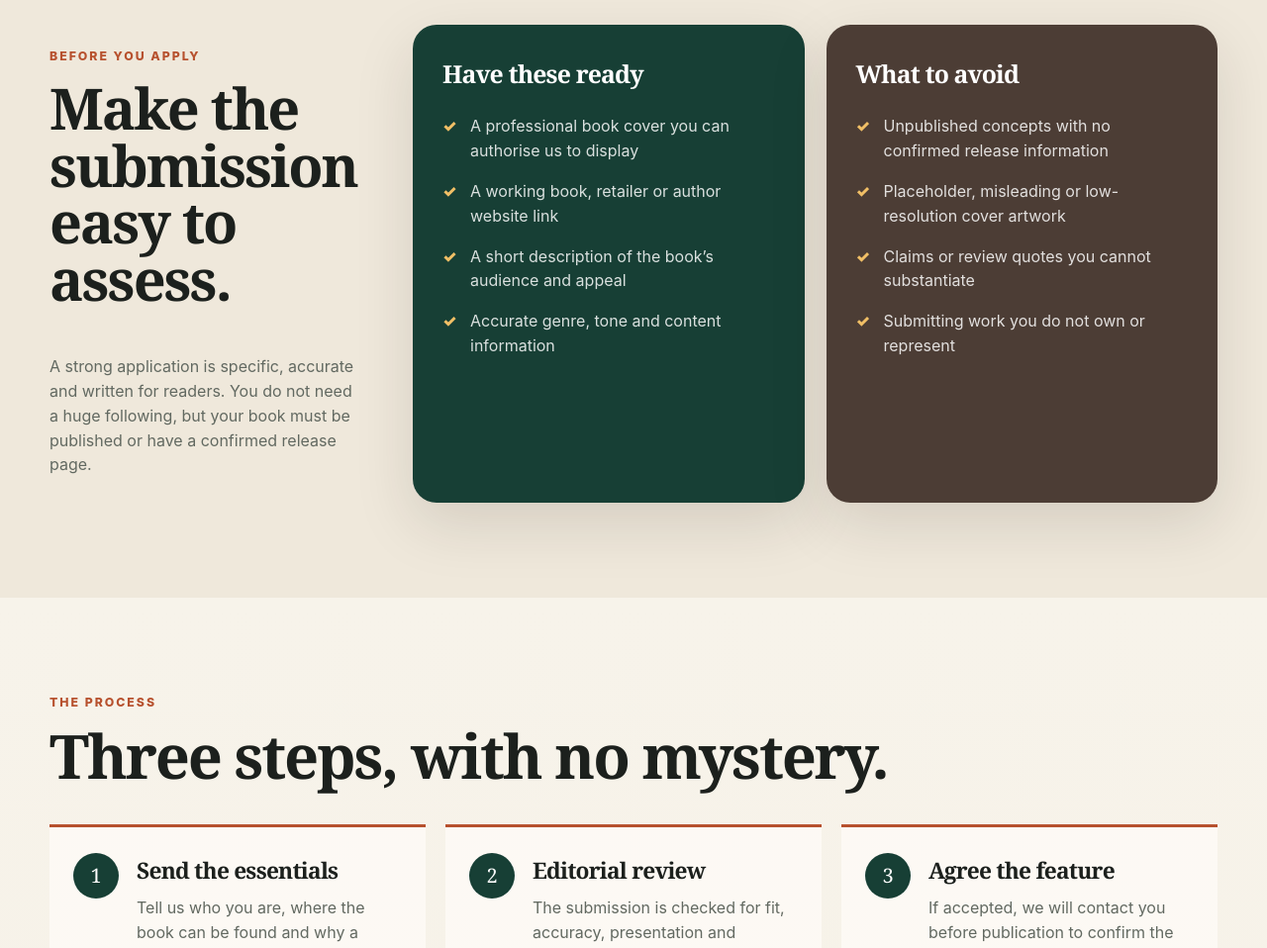
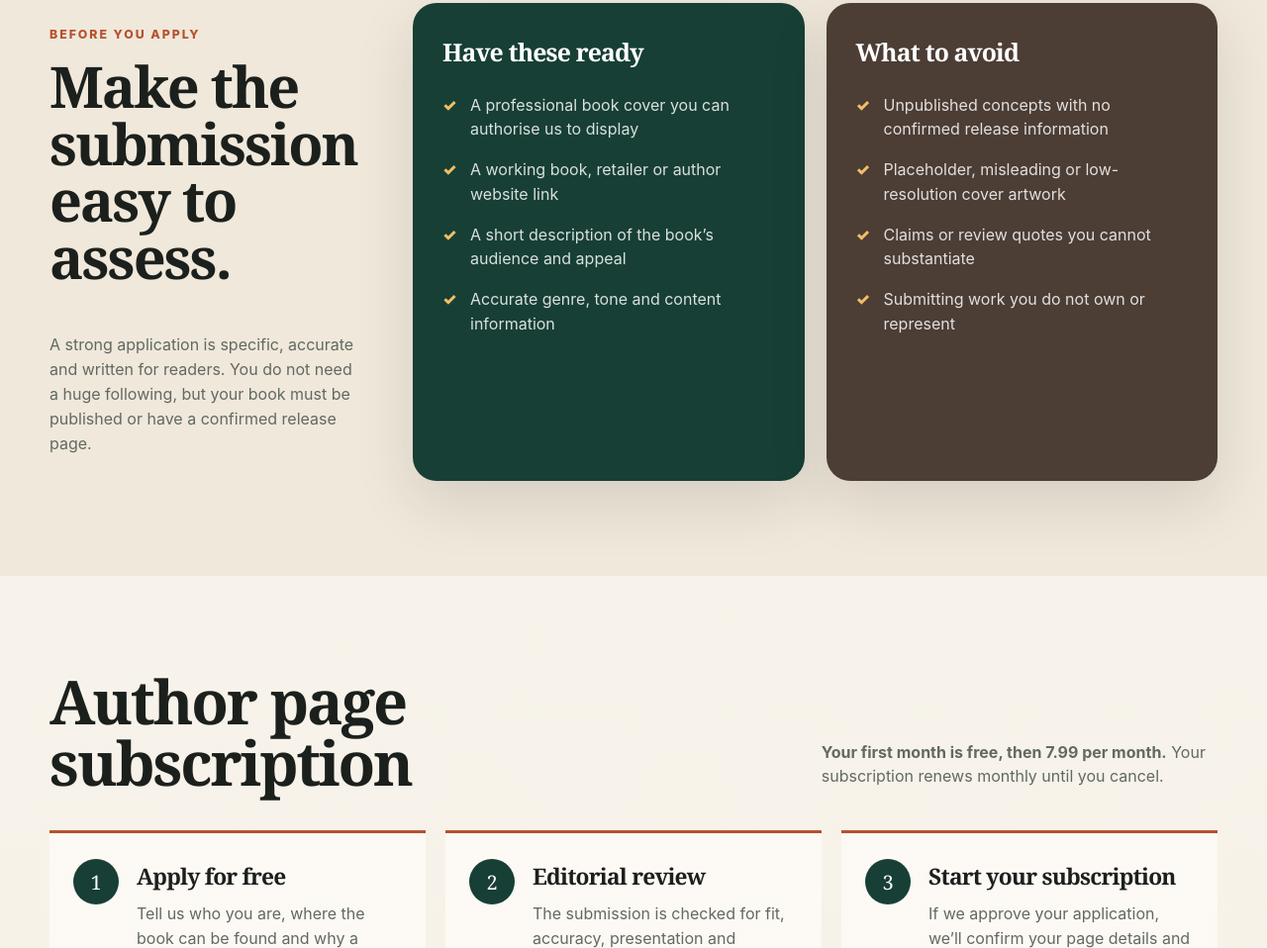
Before and after one commit to TehBigMick/ABC, a plain HTML site: page for-authors/index.html in a window 1280 px wide. Shown: the part 1842-2800 px from the top of the page at 99% size. Drawn offline with Linux system fonts and the light colour scheme.

Commit message:
Prepare author subscription pricing and checkout flow

```diff
--- a/for-authors/index.html
+++ b/for-authors/index.html
@@ -104,7 +104,7 @@
             <a class="button button-primary" href="#apply">Apply to be featured</a>
             <a class="button button-secondary" href="#what-you-get">See what is included</a>
           </div>
-          <p class="hero-note">Submitting your work does not guarantee publication. Every feature is reviewed before it goes live.</p>
+          <p class="hero-note">Applying is free. You can start an <a class="text-link" href="#pricing">author page subscription</a> after editorial approval.</p>
         </div>
 
         <aside class="feature-preview" aria-label="Example author feature">
@@ -205,19 +205,22 @@
       </div>
     </section>
 
-    <section class="section shell">
-      <div class="section-heading process-heading">
+    <section class="section shell" id="pricing" aria-labelledby="pricing-heading">
+      <div class="section-heading">
         <div>
-          <p class="eyebrow">The process</p>
-          <h2>Three steps, with no mystery.</h2>
+          <h2 id="pricing-heading">Author page subscription</h2>
         </div>
+        <p>
+          <strong>Your first month is free, then 7.99 per month.</strong>
+          Your subscription renews monthly until you cancel.
+        </p>
       </div>
 
       <ol class="process-list">
         <li>
           <span>1</span>
           <div>
-            <h3>Send the essentials</h3>
+            <h3>Apply for free</h3>
             <p>Tell us who you are, where the book can be found and why a particular reader would care.</p>
           </div>
         </li>
@@ -231,8 +234,8 @@
         <li>
           <span>3</span>
           <div>
-            <h3>Agree the feature</h3>
-            <p>If accepted, we will contact you before publication to confirm the material, links and any terms that apply.</p>
+            <h3>Start your subscription</h3>
+            <p>If we approve your application, we’ll confirm your page details and send you a Stripe checkout link.</p>
           </div>
         </li>
       </ol>
```
